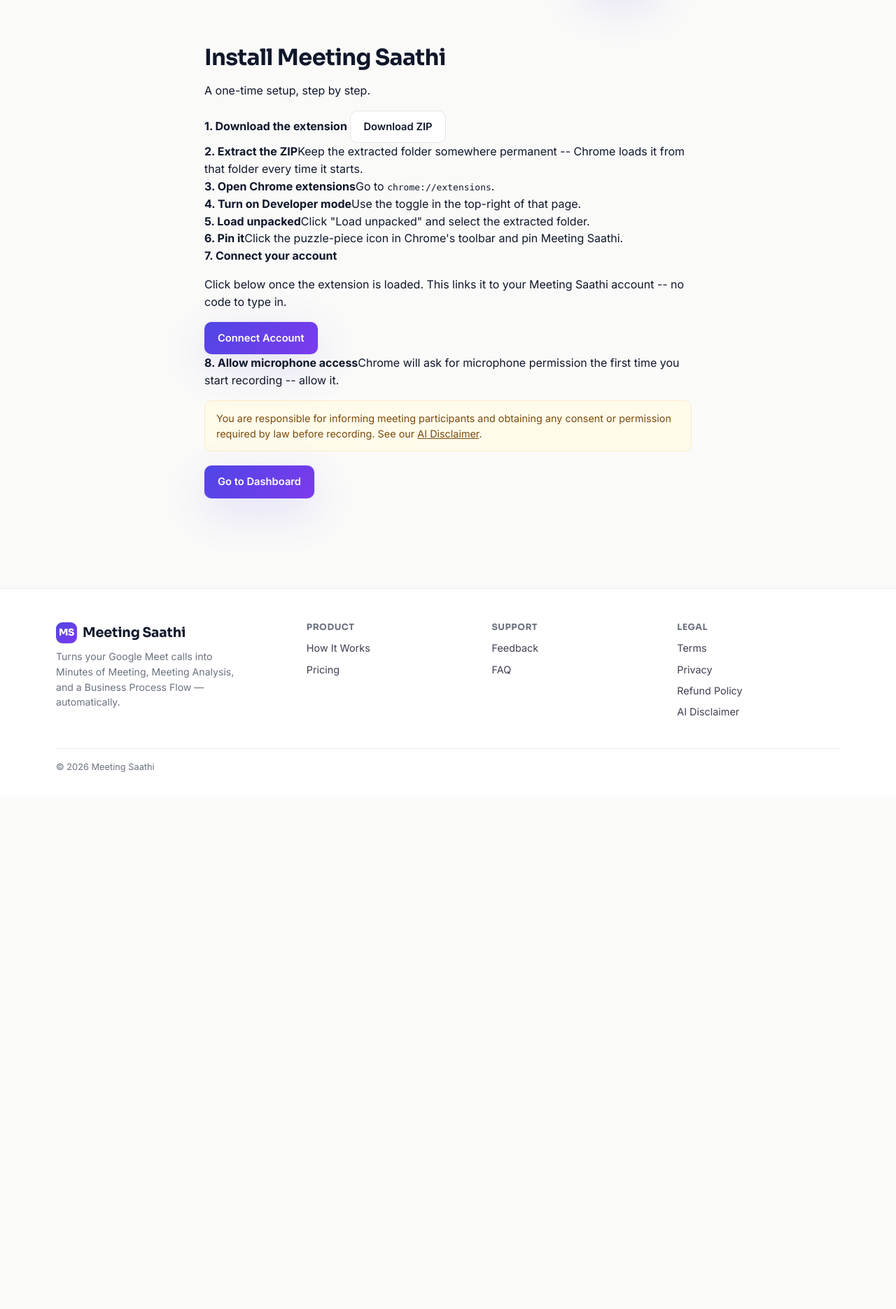
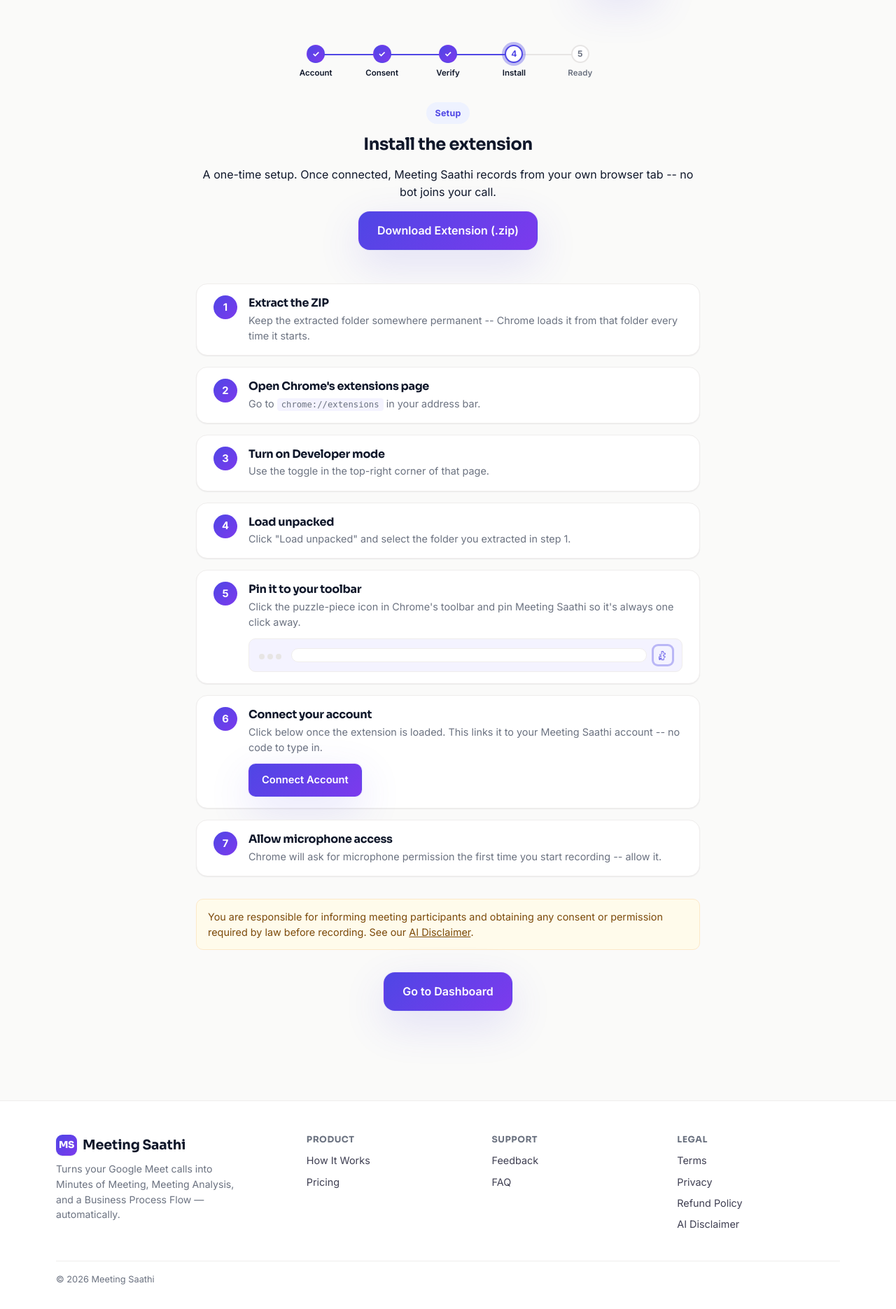
Before and after one commit to aditya2004-source/meeting-saathi, a FastAPI app: page /install in a window 1280 px wide. Shown: the part 72-1942 px from the top of the page at 70% size. Before the commit the page ends 1175 px from the top, so only its background shows below. Run offline with FastAPI, Linux system fonts and the light colour scheme; parts of the project's set-up code (start-up, migrations or seed data) failed here and were passed over; some libraries are stand-ins or nearby versions.

Commit message:
Redesign onboarding funnel and install experience
Checkpoints 6-7: shared progress indicator (Account -> Consent -> Verify
-> Install -> Ready) across signup/consent/verify/welcome/install; new
/welcome interstitial (session-gated, redirects anonymous visitors to
/signup) between email verification and installing the extension; new
/login page for returning customers (email -> OTP -> verify, reusing the
existing /auth/send-otp + /auth/verify-otp backend, no new auth logic);
install page rebuilt with numbered steps and an illustrated (explicitly
non-real) Chrome-toolbar mockup for the "pin it" step, keeping the real
ZIP download and the real device-token "Connect Account" flow unchanged.

No backend auth/entitlement logic changed. 317 tests pass (10
pre-existing unrelated docgen_grounding failures untouched).

Co-Authored-By: Claude Sonnet 5 <noreply@anthropic.com>
Claude-Session: https://claude.ai/code/session_01TVjCnBxQLcWubDmtuh1GAg

```diff
--- a/app/web/static/site.css
+++ b/app/web/static/site.css
@@ -333,6 +333,32 @@ body.site {
 .site .progress-step.current .progress-label, .site .progress-step.done .progress-label { color: var(--ms-ink); }
 
 /* ==========================================================================
+   Install / download experience
+   ========================================================================== */
+.site .install-hero { max-width: 720px; margin: 0 auto var(--ms-space-7); text-align: center; }
+.site .install-download { display: flex; align-items: center; justify-content: center; gap: var(--ms-space-3); flex-wrap: wrap; margin-top: var(--ms-space-4); }
+.site .install-steps { max-width: 720px; margin: 0 auto; display: flex; flex-direction: column; gap: var(--ms-space-4); }
+.site .install-step { display: flex; gap: var(--ms-space-4); background: var(--ms-surface); border: 1px solid var(--ms-border-soft); border-radius: var(--ms-radius-md); padding: var(--ms-space-4) var(--ms-space-5); box-shadow: var(--ms-shadow-sm); }
+.site .install-num { flex: none; width: 34px; height: 34px; border-radius: 50%; background: var(--ms-gradient); color: #fff; font-weight: 700; font-size: 0.92rem; display: flex; align-items: center; justify-content: center; }
+.site .install-step h3 { margin: 2px 0 4px; font-size: 1rem; }
+.site .install-step p { margin: 0; color: var(--ms-muted); font-size: 0.9rem; }
+.site .install-step code { background: var(--ms-bg-alt); padding: 2px 6px; border-radius: 4px; font-size: 0.85em; }
+.site .install-body { flex: 1; min-width: 0; }
+
+/* Illustrated (not real) Chrome-toolbar graphic for the "pin it" step --
+   a replaceable slot: swap for a real screenshot later, see install.html's
+   inline comment at this markup. */
+.site .chrome-mock { margin-top: var(--ms-space-3); border: 1px solid var(--ms-border-soft); border-radius: var(--ms-radius-sm); background: var(--ms-bg-alt); padding: 10px 14px; display: flex; align-items: center; gap: 10px; }
+.site .chrome-mock .dots span { display: inline-block; width: 8px; height: 8px; border-radius: 50%; background: var(--ms-border); margin-right: 4px; }
+.site .chrome-mock .bar { flex: 1; height: 20px; border-radius: var(--ms-radius-pill); background: var(--ms-surface); border: 1px solid var(--ms-border-soft); }
+.site .chrome-mock .puzzle-icon { position: relative; width: 26px; height: 26px; border-radius: 6px; display: flex; align-items: center; justify-content: center; color: var(--ms-ink-soft); }
+.site .chrome-mock .puzzle-icon.highlight { box-shadow: 0 0 0 3px var(--ms-accent-ring); color: var(--ms-accent-1); }
+.site .install-connect { display: flex; align-items: center; gap: var(--ms-space-3); flex-wrap: wrap; margin-top: var(--ms-space-3); }
+.site #connect-status { font-size: 0.86rem; color: var(--ms-muted); }
+.site #connect-status.ok { color: #0B6B3D; font-weight: 600; }
+.site #connect-status.err { color: var(--ms-danger); font-weight: 600; }
+
+/* ==========================================================================
    Legal articles
    ========================================================================== */
 .site article.legal { max-width: 720px; margin: 0 auto; padding: var(--ms-space-8) var(--ms-space-6); line-height: 1.75; }
--- /dev/null
+++ b/app/web/templates/site/_onboarding_progress.html
@@ -0,0 +1,15 @@
+{# Shared onboarding progress indicator -- included by signup, consent, verify,
+   welcome, and install templates. Pass `step` as one of: account, consent,
+   verify, install, ready. #}
+{% set _steps = [('account', 'Account'), ('consent', 'Consent'), ('verify', 'Verify'), ('install', 'Install'), ('ready', 'Ready')] %}
+{% set _order = ['account', 'consent', 'verify', 'install', 'ready'] %}
+{% set _current_index = _order.index(step) %}
+<div class="progress-steps">
+  {% for key, label in _steps %}
+  {% set _idx = _order.index(key) %}
+  <div class="progress-step{% if _idx < _current_index %} done{% elif _idx == _current_index %} current{% endif %}">
+    <div class="progress-dot">{% if _idx < _current_index %}✓{% else %}{{ _idx + 1 }}{% endif %}</div>
+    <div class="progress-label">{{ label }}</div>
+  </div>
+  {% endfor %}
+</div>
--- a/app/web/templates/site/install.html
+++ b/app/web/templates/site/install.html
@@ -1,32 +1,90 @@
 {% extends "site/base.html" %}
 {% block content %}
-<div class="section" style="max-width:760px">
-  <h1>Install Meeting Saathi</h1>
-  <p class="sub">A one-time setup, step by step.</p>
-  <div class="steps">
-    <div class="step"><strong>1. Download the extension</strong>
-      <a class="btn small" href="/static/meeting-saathi-extension.zip">Download ZIP</a>
+<section class="section">
+  {% if step %}{% include "site/_onboarding_progress.html" %}{% endif %}
+  <div class="install-hero reveal">
+    <span class="eyebrow">Setup</span>
+    <h1>Install the extension</h1>
+    <p>A one-time setup. Once connected, Meeting Saathi records from your own browser tab -- no bot joins your call.</p>
+    <div class="install-download">
+      <a class="btn primary lg" href="/static/meeting-saathi-extension.zip">Download Extension (.zip)</a>
     </div>
-    <div class="step"><strong>2. Extract the ZIP</strong>Keep the extracted folder somewhere permanent -- Chrome loads it from that folder every time it starts.</div>
-    <div class="step"><strong>3. Open Chrome extensions</strong>Go to <code>chrome://extensions</code>.</div>
-    <div class="step"><strong>4. Turn on Developer mode</strong>Use the toggle in the top-right of that page.</div>
-    <div class="step"><strong>5. Load unpacked</strong>Click "Load unpacked" and select the extracted folder.</div>
-    <div class="step"><strong>6. Pin it</strong>Click the puzzle-piece icon in Chrome's toolbar and pin Meeting Saathi.</div>
-    <div class="step">
-      <strong>7. Connect your account</strong>
-      <p>Click below once the extension is loaded. This links it to your Meeting Saathi account -- no code to type in.</p>
-      <button class="btn primary" onclick="connectAccount()">Connect Account</button>
-      <span id="connect-status"></span>
+  </div>
+
+  <div class="install-steps reveal">
+    <div class="install-step">
+      <div class="install-num">1</div>
+      <div class="install-body">
+        <h3>Extract the ZIP</h3>
+        <p>Keep the extracted folder somewhere permanent -- Chrome loads it from that folder every time it starts.</p>
+      </div>
     </div>
-    <div class="step"><strong>8. Allow microphone access</strong>Chrome will ask for microphone permission the first time you start recording -- allow it.</div>
+    <div class="install-step">
+      <div class="install-num">2</div>
+      <div class="install-body">
+        <h3>Open Chrome's extensions page</h3>
+        <p>Go to <code>chrome://extensions</code> in your address bar.</p>
+      </div>
+    </div>
+    <div class="install-step">
+      <div class="install-num">3</div>
+      <div class="install-body">
+        <h3>Turn on Developer mode</h3>
+        <p>Use the toggle in the top-right corner of that page.</p>
+      </div>
+    </div>
+    <div class="install-step">
+      <div class="install-num">4</div>
+      <div class="install-body">
+        <h3>Load unpacked</h3>
+        <p>Click "Load unpacked" and select the folder you extracted in step 1.</p>
+      </div>
+    </div>
+    <div class="install-step">
+      <div class="install-num">5</div>
+      <div class="install-body">
+        <h3>Pin it to your toolbar</h3>
+        <p>Click the puzzle-piece icon in Chrome's toolbar and pin Meeting Saathi so it's always one click away.</p>
+        <!-- Replaceable slot: illustrated CSS mockup of Chrome's toolbar,
+             not a real screenshot -- swap for one once available. -->
+        <div class="chrome-mock" aria-hidden="true">
+          <div class="dots"><span></span><span></span><span></span></div>
+          <div class="bar"></div>
+          <div class="puzzle-icon highlight">
+            <svg viewBox="0 0 24 24" width="16" height="16" fill="none"><path d="M9 4h4v2.2a1.6 1.6 0 0 0 2.7 1.2 1.6 1.6 0 1 1 0 3.2A1.6 1.6 0 0 0 13 12v2h2.2a1.6 1.6 0 1 1 0 3.2 1.6 1.6 0 0 0-1.2 2.7V22H9v-4h-2v2.2a1.6 1.6 0 1 1-3.2 0A1.6 1.6 0 0 0 6.5 19H4v-4h4v-2H6.8a1.6 1.6 0 1 1 0-3.2A1.6 1.6 0 0 0 9 6.5V4Z" stroke="currentColor" stroke-width="1.3" stroke-linejoin="round"/></svg>
+          </div>
+        </div>
+      </div>
+    </div>
+    <div class="install-step">
+      <div class="install-num">6</div>
+      <div class="install-body">
+        <h3>Connect your account</h3>
+        <p>Click below once the extension is loaded. This links it to your Meeting Saathi account -- no code to type in.</p>
+        <div class="install-connect">
+          <button class="btn primary" onclick="connectAccount()">Connect Account</button>
+          <span id="connect-status"></span>
+        </div>
+      </div>
+    </div>
+    <div class="install-step">
+      <div class="install-num">7</div>
+      <div class="install-body">
+        <h3>Allow microphone access</h3>
+        <p>Chrome will ask for microphone permission the first time you start recording -- allow it.</p>
+      </div>
+    </div>
   </div>
-  <div class="notice warning" style="margin-top:16px">
+
+  <div class="notice warning reveal" style="max-width:720px;margin:var(--ms-space-6) auto 0;">
     You are responsible for informing meeting participants and obtaining any consent
     or permission required by law before recording. See our
     <a href="/legal/ai-disclaimer">AI Disclaimer</a>.
   </div>
-  <div style="margin-top:20px"><a class="btn primary" href="/dashboard">Go to Dashboard</a></div>
-</div>
+  <div style="text-align:center;margin-top:var(--ms-space-6);" class="reveal">
+    <a class="btn primary lg" href="/dashboard">Go to Dashboard</a>
+  </div>
+</section>
 <script>
 // Kept in sync with Admin personal/extension(personal)/manifest.json's "key"
 // field -- that key pins this exact deterministic id, so every customer's
@@ -36,23 +94,28 @@ const PAIRING_MESSAGE_TYPE = "MEETING_SAATHI_PAIR";
 
 async function connectAccount() {
   const statusEl = document.getElementById('connect-status');
-  statusEl.textContent = ' Connecting...';
+  statusEl.className = '';
+  statusEl.textContent = 'Connecting...';
   const response = await fetch('/account/connect/device-token', {method: 'POST'});
   if (!response.ok) {
-    statusEl.textContent = ' Please sign in first.';
+    statusEl.className = 'err';
+    statusEl.textContent = 'Please sign in first.';
     return;
   }
   const {token} = await response.json();
   if (!window.chrome || !chrome.runtime || !chrome.runtime.sendMessage) {
-    statusEl.textContent = ' Open this page in Chrome with the extension installed, then try again.';
+    statusEl.className = 'err';
+    statusEl.textContent = 'Open this page in Chrome with the extension installed, then try again.';
     return;
   }
   chrome.runtime.sendMessage(EXTENSION_ID, {type: PAIRING_MESSAGE_TYPE, token}, (result) => {
     if (chrome.runtime.lastError || !result || !result.ok) {
-      statusEl.textContent = ' Could not reach the extension -- make sure it is installed and try again.';
+      statusEl.className = 'err';
+      statusEl.textContent = 'Could not reach the extension -- make sure it is installed and try again.';
       return;
     }
-    statusEl.textContent = ' Connected.';
+    statusEl.className = 'ok';
+    statusEl.textContent = 'Connected.';
   });
 }
 </script>
```
Also changed, not shown: app/site_routes.py (+46 -3 lines), app/web/templates/site/consent.html (+5 -4 lines), app/web/templates/site/login.html (added, +69 -0 lines), app/web/templates/site/signup.html (+5 -3 lines), app/web/templates/site/verify.html (+4 -3 lines), app/web/templates/site/welcome.html (added, +17 -0 lines), tests/test_site_pages.py (+8 -0 lines).
